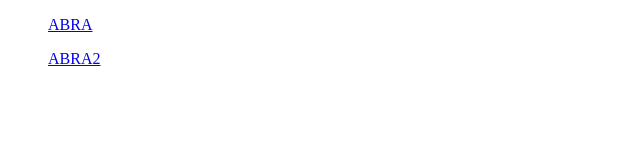
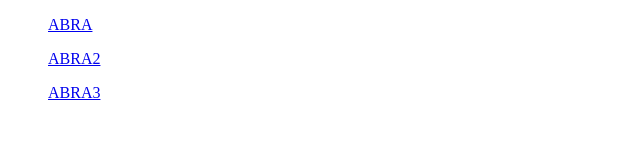
Before and after one commit to BernardinhoOHOMI/ZOEIRINHAS, a plain HTML site: page docs/index.html in a window 1280 px wide. Shown: the full height of the page, 0-640 px from the left. Drawn offline with Linux system fonts and the light colour scheme.

Commit message:
Update index.html

```diff
--- a/docs/index.html
+++ b/docs/index.html
@@ -8,7 +8,7 @@
     <ol>
         <p><a href="coleguinhas/pedro.html">ABRA</a></p>
         <p><a href="coleguinhas/joao.html">ABRA2</a></p>
-
+        <p><a href="coleguinhas/joao.html">ABRA3</a></p>
     </ol>
 
 
```
